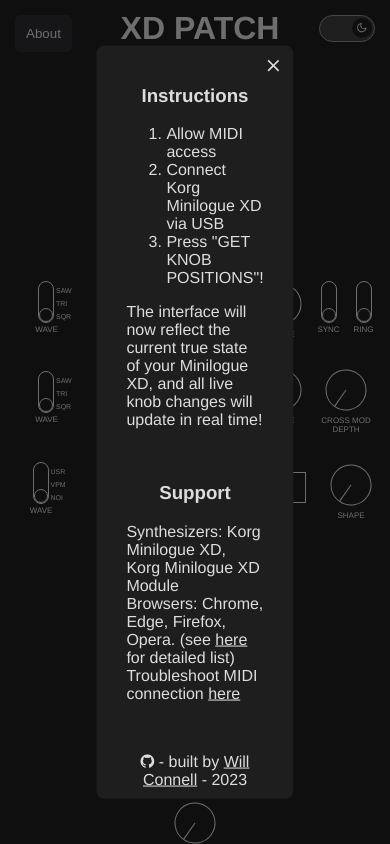
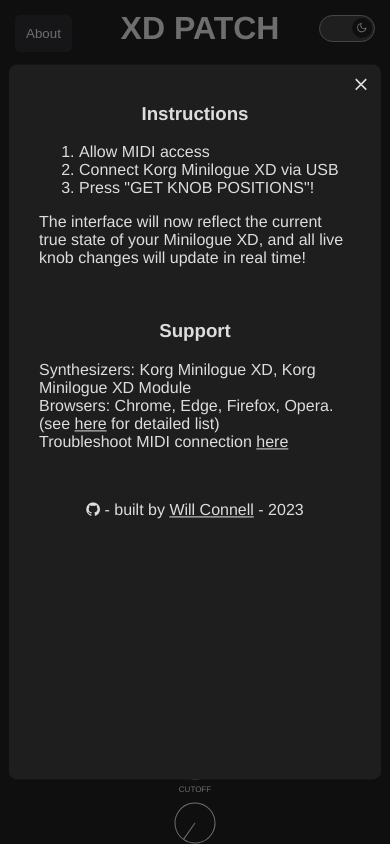
Before and after one commit to willconnell/xd-patch, a Vue app: page / in a window 390 px wide. Shown: the top 844 px of the page. Built offline with nearby package versions, Linux system fonts and the light colour scheme.

Commit message:
fixed modal on small screens

```diff
--- a/src/components/Interface/Modal.vue
+++ b/src/components/Interface/Modal.vue
@@ -48,6 +48,14 @@
   padding: 20px 30px;
   background-color: var(--background-color-primary);
   border-radius: 8px;
+  overflow: scroll;
+}
+
+@media only screen and (max-width: 579px) {
+  .modal {
+    width: 80%;
+    height: 80%;
+  }
 }
 
 @media only screen and (min-width: 580px) {
```
